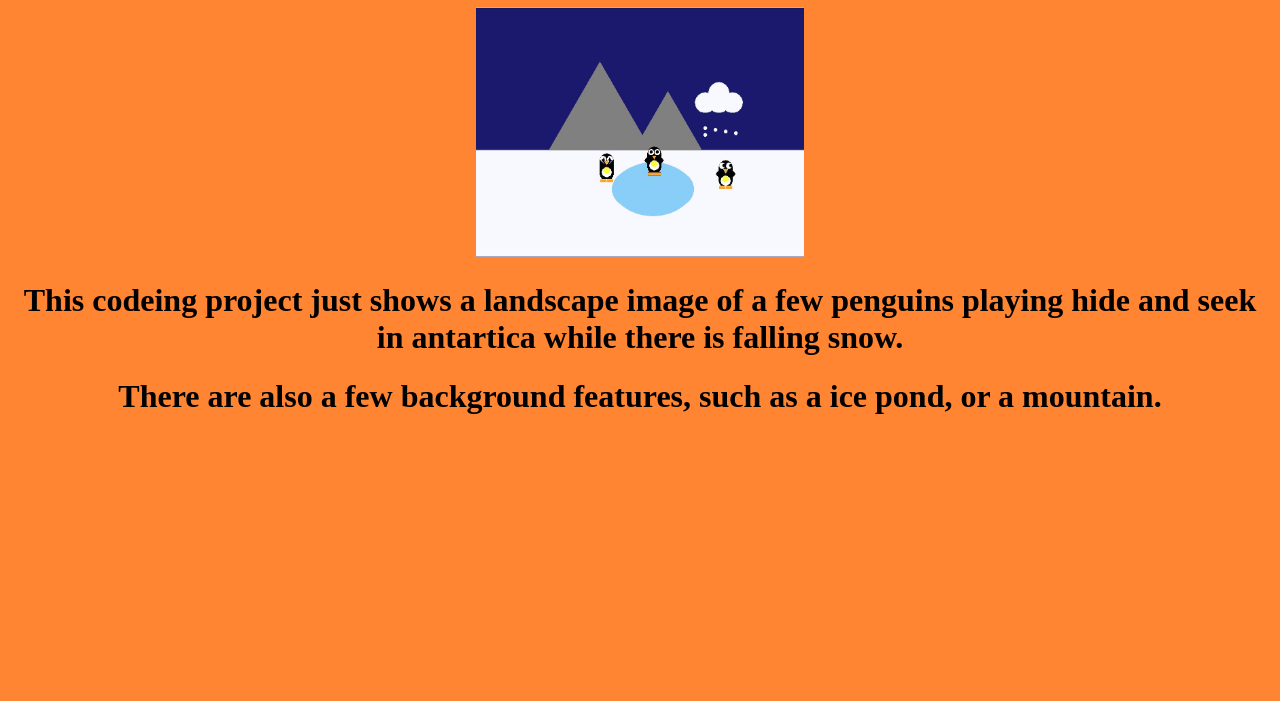
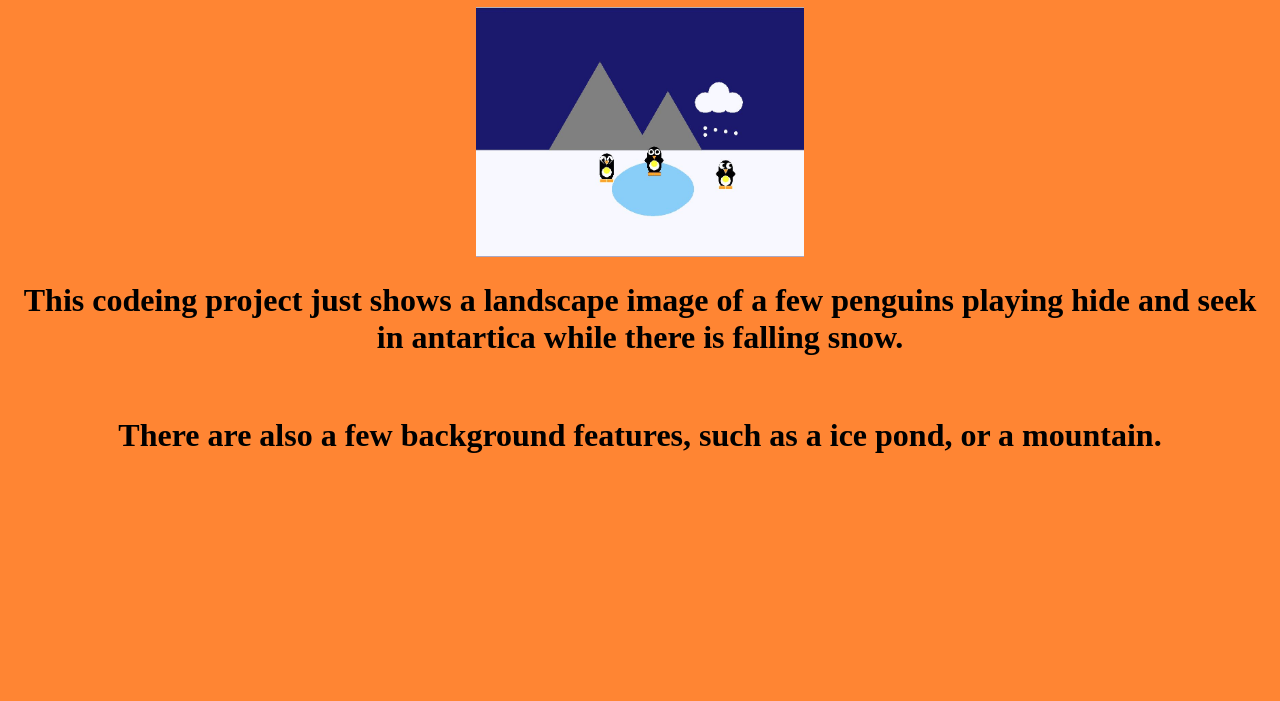
Before and after one commit to brucehan06/csp2022, a plain HTML site: page portfolio.html in a window 1280 px wide. Shown: the part 99-800 px from the top of the page. Drawn offline with Linux system fonts and the light colour scheme.

Commit message:
Update portfolio.html

```diff
--- a/portfolio.html
+++ b/portfolio.html
@@ -8,11 +8,13 @@
     <a href="index.html">Home</a>
     <a href="portfolio.html">Portfolio</a>
     <a href="aboutme.html">About Me</a>
+    <center>
     <h1>This is my Portfolio Page!</h1>
     <center>
     <img src="Images/penguin.JPG" height="250">
     <br>
     <h1>   This codeing project just shows a landscape image of a few penguins playing hide and seek in antartica while there is falling snow.</h1>
+    <br>
     <h1>   There are also a few background features, such as a ice pond, or a mountain.</h1>
     <br>
     <br>
```
